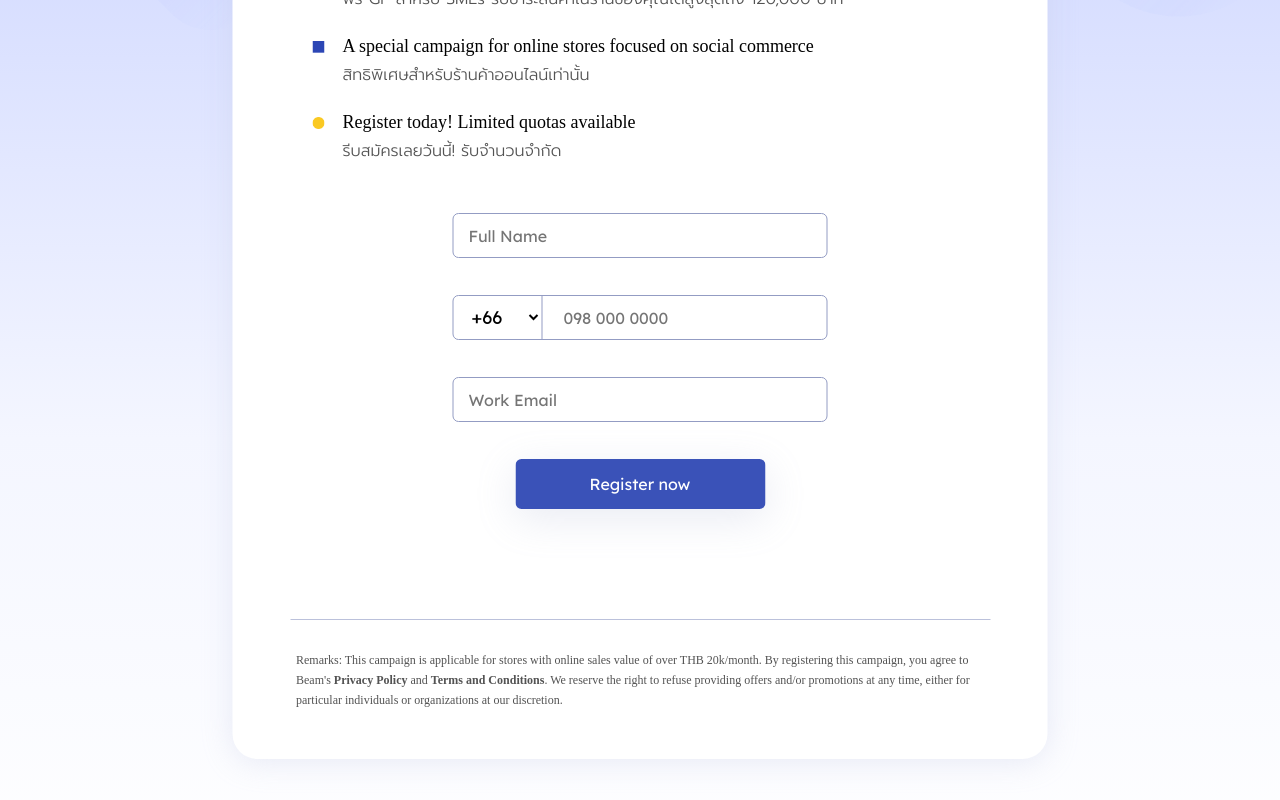
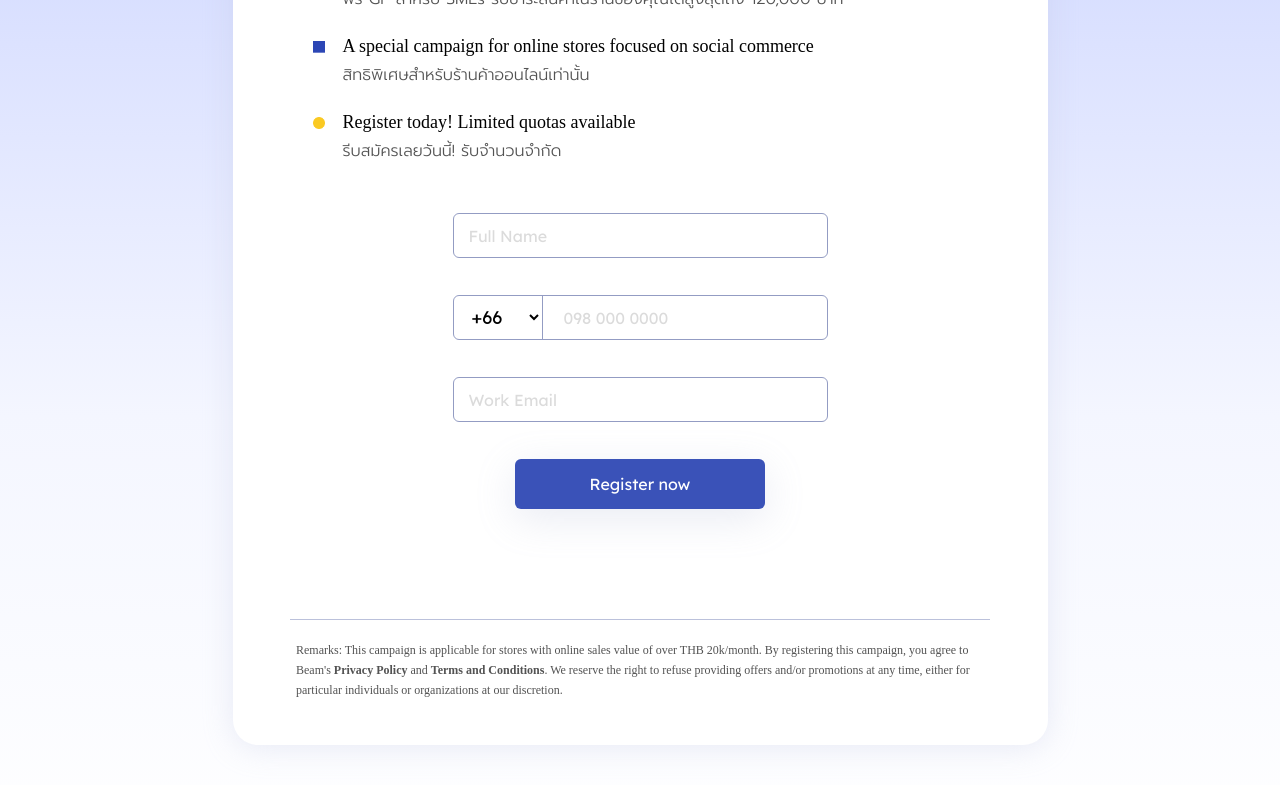
Before and after one commit to Beam-Data-Company/beam-early-access, a Next.js app: page /earlybirds in a window 1280 px wide. Shown: the part 584-1384 px from the top of the page. Built offline with nearby package versions, Linux system fonts and the light colour scheme; a web font is replaced by a local one.

Commit message:
address comments, refactor

```diff
--- /dev/null
+++ b/components/early_birds/ErrorStateMessage.module.css
@@ -0,0 +1,8 @@
+.error_message {
+  color: #f65129;
+  text-align: left;
+  height: 20px;
+  width: 100%;
+  margin-top: 5px;
+  margin-bottom: 12px;
+}
--- /dev/null
+++ b/components/early_birds/ErrorStateMessage.tsx
@@ -0,0 +1,14 @@
+import { ErrorMessage } from 'formik'
+import styles from './ErrorStateMessage.module.css'
+
+type Props = {
+  name: string
+}
+
+export default function ErrorStateMessage(props: Props) {
+  return (
+    <div className={styles.error_message}>
+      <ErrorMessage name={props.name} />
+    </div>
+  )
+}
--- a/components/early_birds/PhoneNumberInput.module.css
+++ b/components/early_birds/PhoneNumberInput.module.css
@@ -10,6 +10,10 @@
   padding-left: 110px;
   border: 1px solid #939cc3;
   border-radius: 6px;
+}
+
+.phone_input::placeholder {
+  color: #dbdbdb;
 }
 
 .country {
--- a/components/early_birds/PhoneNumberInput.tsx
+++ b/components/early_birds/PhoneNumberInput.tsx
@@ -13,7 +13,7 @@ type Props = {
 }
 
 export default function SignupForm(props: Props) {
-  const createCountryCodeOptions = () => {
+  const renderCountryCode = () => {
     return PHONE_COUNTRY_CODE.map((code) => {
       return (
         <option value={code} key={code}>
@@ -34,6 +34,7 @@ export default function SignupForm(props: Props) {
             props.renderProps.touched.phoneNumber &&
             styles.error_input_field
         )}
+        disabled={props.renderProps.isSubmitting}
       />
       <Field
         name="country"
@@ -44,8 +45,9 @@ export default function SignupForm(props: Props) {
             props.renderProps.touched.phoneNumber &&
             styles.error_input_field
         )}
+        disabled={props.renderProps.isSubmitting}
       >
-        {createCountryCodeOptions()}
+        {renderCountryCode()}
       </Field>
     </div>
   )
--- a/components/early_birds/SignupForm.module.css
+++ b/components/early_birds/SignupForm.module.css
@@ -6,13 +6,8 @@
   border: solid 1px #939cc3;
 }
 
-.phone_input {
-  border: none;
-  width: 280px;
-  padding-left: 15px;
-  border-left: solid 1px #939cc3;
-  height: 43px;
-  border-radius: 0px 6px 6px 0px;
+.input_field::placeholder {
+  color: #dbdbdb;
 }
 
 .submit_button {
@@ -21,8 +16,6 @@
   color: white;
   width: 250px;
   height: 50px;
-  font-family: 'Lexend Deca';
-  font-size: 16px;
   border-color: transparent;
   cursor: pointer;
   box-shadow: 0 10px 40px 0 rgba(147, 156, 195, 0.2);
@@ -33,28 +26,6 @@
   cursor: default;
 }
 
-.phone_number_container {
-  width: 100%;
-  height: 45px;
-  display: flex;
-  align-items: center;
-  border: solid 1px #939cc3;
-  border-radius: 6px;
-  justify-content: center;
-}
-
-.country {
-  font-family: 'Lexend Deca';
-  border: none;
-  padding-left: 15px;
-  padding-right: 20px;
-  font-size: 18px;
-  height: 43px;
-  width: 92px;
-  border: none;
-  border-radius: 6px;
-}
-
 .form_container {
   display: flex;
   flex-direction: column;
@@ -62,15 +33,6 @@
   justify-content: flex-start;
   margin-top: 20px;
   width: 375px;
-}
-
-.error_message {
-  color: #f65129;
-  text-align: left;
-  height: 20px;
-  width: 100%;
-  margin-top: 5px;
-  margin-bottom: 12px;
 }
 
 .fail_message {
--- a/components/early_birds/SignupForm.tsx
+++ b/components/early_birds/SignupForm.tsx
@@ -1,5 +1,5 @@
 import React, { useState } from 'react'
-import { Formik, Field, Form, ErrorMessage } from 'formik'
+import { Formik, Field, Form } from 'formik'
 import * as Yup from 'yup'
 import styles from './SignupForm.module.css'
 import axios from 'axios'
@@ -7,6 +7,7 @@ import classNames from 'classnames'
 import { PHONE_COUNTRY_CODE } from './phoneCountryCode'
 import SuccessModal from '../SuccessModal'
 import PhoneNumberInput from './PhoneNumberInput'
+import ErrorStateMessage from './ErrorStateMessage'
 
 const FormExtractSchema = Yup.object({
   fullName: Yup.string()
@@ -33,21 +34,16 @@ export default function SignupForm() {
           email: '',
         }}
         validationSchema={FormExtractSchema}
-        onSubmit={(values, { setSubmitting, resetForm }) => {
-          axios
-            .post('/api/subscribe', values)
-            .then(function (response) {
-              setSuccessModalVisible(true)
-              resetForm()
-              setFailMessage('')
-            })
-            .catch(function (error) {
-              setFailMessage(error.response.data.error)
-            })
-          setTimeout(() => {
-            // alert(JSON.stringify(values, null, 2))
-            setSubmitting(false)
-          }, 400)
+        onSubmit={async (values, { setSubmitting, resetForm }) => {
+          try {
+            await axios.post('/api/subscribe', values)
+            setSuccessModalVisible(true)
+            resetForm()
+            setFailMessage('')
+          } catch (error: any) {
+            setFailMessage(error.response.data.error)
+          }
+          setSubmitting(false)
         }}
       >
         {(props) => (
@@ -61,15 +57,12 @@ export default function SignupForm() {
                   props.touched.fullName &&
                   styles.error_input_field
               )}
+              disabled={props.isSubmitting}
             />
-            <div className={styles.error_message}>
-              <ErrorMessage name="fullName" />
-            </div>
+            <ErrorStateMessage name="fullName" />
 
             <PhoneNumberInput renderProps={props} />
-            <div className={styles.error_message}>
-              <ErrorMessage name="phoneNumber" />
-            </div>
+            <ErrorStateMessage name="phoneNumber" />
 
             <Field
               name="email"
@@ -81,10 +74,9 @@ export default function SignupForm() {
                   props.touched.email &&
                   styles.error_input_field
               )}
+              disabled={props.isSubmitting}
             />
-            <div className={styles.error_message}>
-              <ErrorMessage name="email" />
-            </div>
+            <ErrorStateMessage name="email" />
 
             <button
               type="submit"
--- a/pages/earlybirds.tsx
+++ b/pages/earlybirds.tsx
@@ -53,23 +53,8 @@ export default function Earlybird() {
     })
   }
 
+  const renderParagraph = () => {
     return (
-    <div className={styles.wrapper}>
-      <Header />
-      <div className={styles.shapes_container}>
-        <Image src={backgroundShapes} alt="Background Shapes" />
-      </div>
-
-      <div className={styles.main_container}>
-        <Banner />
-
-        <div className={styles.bird_left}>
-          <Image src={birdLeft} alt="Bird Left" priority />
-        </div>
-        <div className={styles.bird_right}>
-          <Image src={birdRight} alt="Bird Right" priority />
-        </div>
-
       <p className={styles.paragraph}>
         {isSmallPhonePortrait ? (
           <span className={styles.english_message}>
@@ -97,8 +82,8 @@ export default function Earlybird() {
           </span>
         ) : (
           <span className={styles.english_message}>
-              Beam Instant Checkout, introducing the world&apos;s simplest way
-              to checkout.
+            Beam Instant Checkout, introducing the world&apos;s simplest way to
+            checkout.
             <br />
             Helping you maximise your online sales. Accept credit card, wallet
             and mobile banking!
@@ -110,6 +95,27 @@ export default function Earlybird() {
           และเพิ่มความสามารถทางการขายของคุณให้มากยิ่งขึ้น
         </span>
       </p>
+    )
+  }
+
+  return (
+    <div className={styles.wrapper}>
+      <Header />
+      <div className={styles.shapes_container}>
+        <Image src={backgroundShapes} alt="Background Shapes" />
+      </div>
+
+      <div className={styles.main_container}>
+        <Banner />
+
+        <div className={styles.bird_left}>
+          <Image src={birdLeft} alt="Bird Left" priority />
+        </div>
+        <div className={styles.bird_right}>
+          <Image src={birdRight} alt="Bird Right" priority />
+        </div>
+
+        {renderParagraph()}
 
         <ul className={styles.message_list}>{renderMessages()}</ul>
 
--- a/styles/earlybird.module.css
+++ b/styles/earlybird.module.css
@@ -6,25 +6,24 @@
     #bec9ff 88%,
     #8399ff 101%
   );
-  min-height: 1400px;
   font-family: 'Assistant';
   position: relative;
   overflow: hidden;
+  display: flex;
+  flex-direction: column;
+  align-items: center;
+  padding-bottom: 40px;
 }
 
 .main_container {
   width: 815px;
-  height: 1270px;
   border-radius: 25px;
   position: relative;
   background-color: white;
-  left: 50%;
-  transform: translate(-50%, 0%);
   box-shadow: 0 3px 30px 0 rgba(184, 191, 222, 0.3);
   display: flex;
   flex-direction: column;
   align-items: center;
-  justify-content: flex-start;
   margin-top: 20px;
 }
 
@@ -48,7 +47,6 @@
   line-height: 24px;
   width: 100%;
   text-align: center;
-  /* padding: 0px 20px; */
 }
 
 .message_list {
@@ -86,10 +84,11 @@
   font-size: 12px;
   line-height: 20px;
   color: #535353;
-  padding-top: 30px;
+  padding-top: 20px;
   border-top: solid 1px #bbc1db;
   width: 700px;
   padding-left: 6px;
+  padding-bottom: 45px;
 }
 
 .shapes_container {
@@ -111,9 +110,12 @@
 
 /* phone landscape, normal ipad portrait */
 @media (max-width: 815px) {
+  .wrapper {
+    padding-bottom: 0px;
+  }
+
   .main_container {
     width: 100%;
-    min-height: 1330px;
     border-radius: 25px 25px 0px 0px;
     margin-top: 30px;
     overflow: hidden;
@@ -135,17 +137,10 @@
   }
 }
 
-@media (max-width: 700px) {
-  .main_container {
-    min-height: 1370px;
-  }
-}
-
 /* phone portrait */
 @media (max-width: 450px) {
   .main_container {
     padding: 0px 10px;
-    min-height: 1420px;
   }
 
   .message_list {
@@ -157,7 +152,6 @@
 @media (max-width: 350px) {
   .main_container {
     padding: 0px 7px;
-    min-height: 1470px;
   }
 
   .message_list {
--- a/styles/globals.css
+++ b/styles/globals.css
@@ -57,3 +57,8 @@ input {
   font-size: 16px;
   font-family: 'Lexend Deca';
 }
+
+button {
+  font-family: 'Lexend Deca';
+  font-size: 16px;
+}
```
Lines whose indentation alone changed are shown as unchanged.
